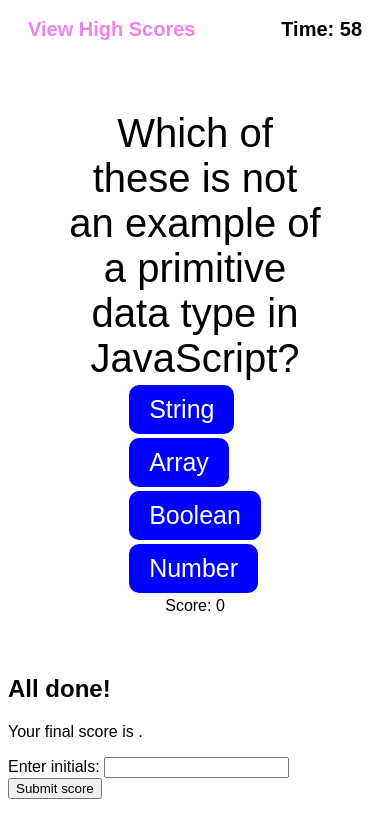
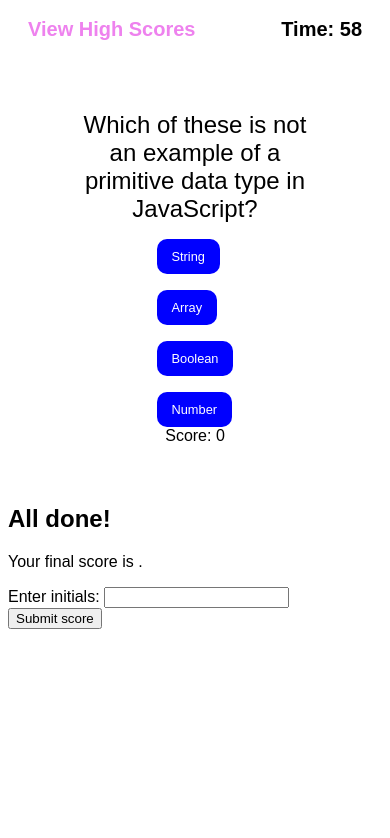
Before and after one commit to jomaduagwu/svg-logo-generator-jm, a plain HTML site: page code-quiz/index.html in a window 390 px wide. Both pictures are taken after a click on the element "Start Quiz". Drawn offline with Linux system fonts and the light colour scheme.

Commit message:
updated files

```diff
--- a/code-quiz/assets/style.css
+++ b/code-quiz/assets/css/style.css
@@ -80,3 +80,23 @@ header {
 .choices button:hover {
     background-color: violet;
 }
+
+@media (max-width: 690px) {
+    .choices button {
+      font-size: 1rem;
+      margin: 16px 0px 0px 0px;
+      padding: 10px 15px;
+    }
+  .question  {
+    font-size: 3rem;
+  }
+  }
+
+  @media (max-width: 500px) {
+    .choices button {
+      font-size: 0.8rem;
+    }
+    .question  {
+        font-size: 1.5rem;
+      }
+  }
--- a/code-quiz/index.html
+++ b/code-quiz/index.html
@@ -6,7 +6,7 @@
     <meta name="viewport" content="width=device-width, initial-scale=1.0">
     <title>Coding Quiz</title>
     <!-- link to CSS file -->
-    <link rel="stylesheet" type="text/css" href="./assets/style.css"/>
+    <link rel="stylesheet" type="text/css" href="./assets/css/style.css"/>
 </head>
 <body>
     <header>
@@ -46,6 +46,6 @@
             <button id="submit" class="btn">Submit score</button>
     </div>
 
-   <script src="script.js"></script>
+   <script src="assets/js/script.js"></script>
 </body>
 </html>
```
Also changed, not shown: code-quiz/README.md, code-quiz/assets/js/script.js (renamed from code-quiz/script.js), code-quiz/images/coding-quiz-screenshot.png (renamed from code-quiz/assets/images/coding-quiz-screenshot.png), 2 other files.
